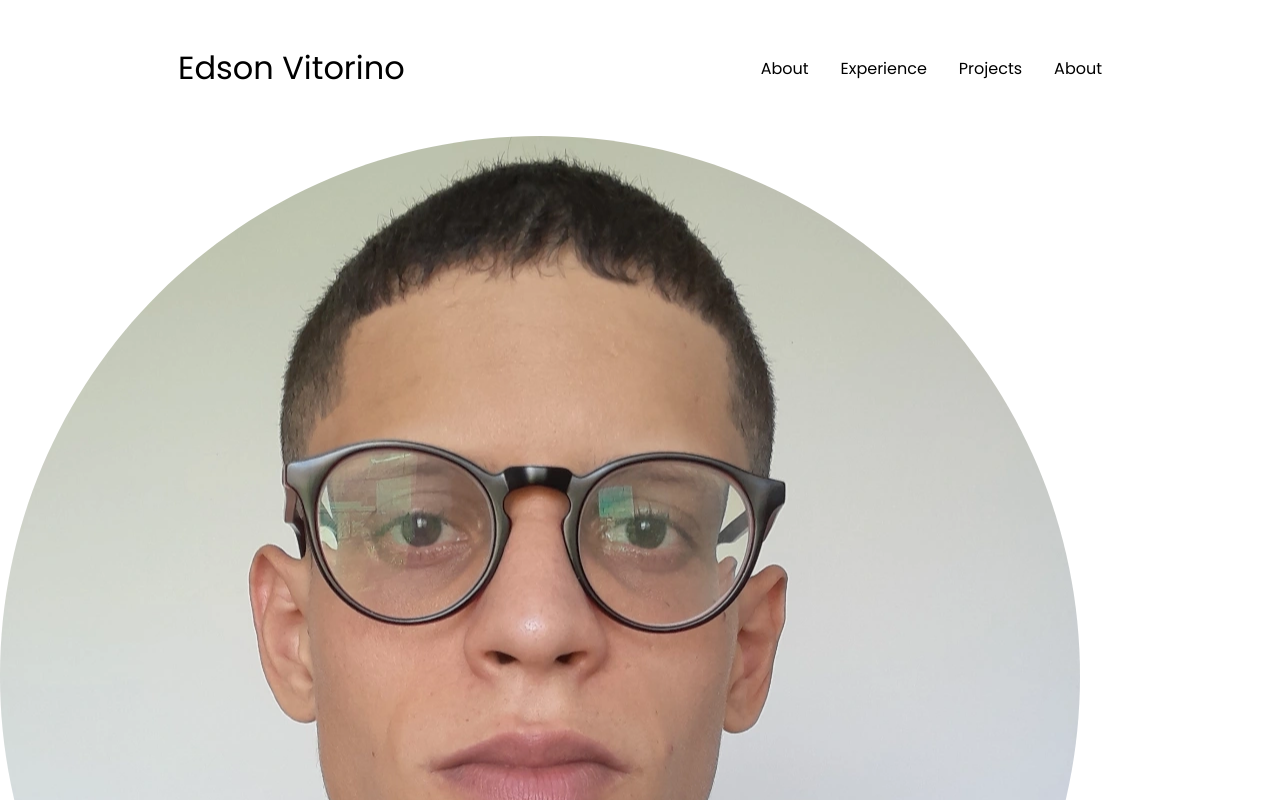
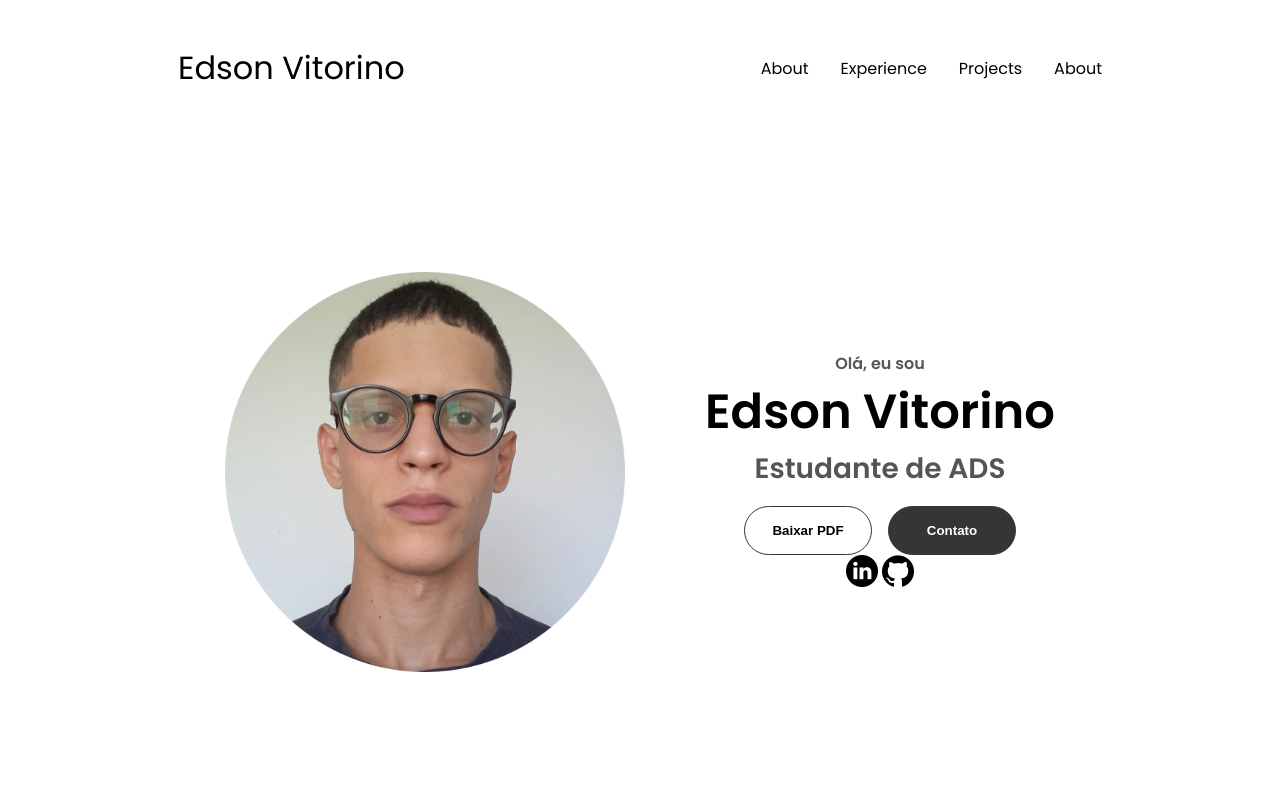
Before and after one commit to ed-vitorino/ed-vitorino.github.io, a plain HTML site: page index.html in a window 1280 px wide. Shown: the top 800 px of the page. Drawn offline with Linux system fonts and the light colour scheme.

Commit message:
CSS para a sessão "Socials"

```diff
--- a/index.html
+++ b/index.html
@@ -35,19 +35,36 @@
     </nav>
     <section id="profile">
       <div class="section__pic-container">
-        <img src="./assets/about-pic.png" alt="Foto de Edson Vitorino">
+        <img src="./assets/about-pic.png" alt="Foto de Edson Vitorino" />
       </div>
       <div class="section__text">
         <p class="section__text__p1">Olá, eu sou</p>
         <h1 class="title">Edson Vitorino</h1>
         <p class="section__text__p2">Estudante de ADS</p>
         <div class="btn-container">
-          <button class="btn btn-color-2" onclick="window.open('./assets/resume-example.pdf')">
+          <button
+            class="btn btn-color-2"
+            onclick="window.open('./assets/resume-example.pdf')"
+          >
             Baixar PDF
           </button>
-          <button class="btn btn-color-1" onclick="location.href('./#contact')">
+          <button class="btn btn-color-1" onclick="location.href='./#contact'">
             Contato
           </button>
+        </div>
+        <div class="socials-container">
+          <img
+            src="./assets/linkedin.png"
+            alt="Meu perfil Linkedin"
+            class="icon"
+            onclick="location.href='https://www.linkedin.com/in/vitorinoej/'"
+          />
+          <img
+            src="./assets/github.png"
+            alt="Meu perfil Github"
+            class="icon"
+            onclick="location.href='https://github.com/ed-vitorino'"
+          />
         </div>
       </div>
     </section>
--- a/style.css
+++ b/style.css
@@ -132,11 +132,125 @@ a:hover {
 }
 
 .hamburger-icon span:first-child {
-    transform: none;
+  transform: none;
 }
 .hamburger-icon span:first-child {
-    opacity: 1;
+  opacity: 1;
 }
 .hamburger-icon span:first-child {
-    transform: none;
+  transform: none;
 }
+
+/* SECTIONS */
+
+section {
+  padding-top: 4vh;
+  height: 96vh;
+  margin: 0 10rem;
+  box-sizing: border-box;
+  min-height: fit-content;
+}
+
+.section-container {
+  display: flex;
+}
+
+/* PROFILE SECTIONS */
+
+#profile {
+  display: flex;
+  justify-content: center;
+  gap: 5rem;
+  height: 80vh;
+}
+
+.section__pic-container {
+  display: flex;
+  height: 400px;
+  width: 400px;
+  margin: auto 0;
+}
+
+.section__text {
+  align-self: center;
+  text-align: center;
+}
+
+.section__text p {
+  font-weight: 600;
+}
+
+.section__text__p1 {
+  text-align: center;
+}
+.section__text__p2 {
+  font-size: 1.75rem;
+  margin-bottom: 1rem;
+}
+
+.title {
+  font-size: 3rem;
+  text-align: center;
+}
+
+#socials-container {
+  display: flex;
+  justify-content: center;
+  margin-top: 1rem;
+  gap: 1rem;
+}
+
+/* ICONES */
+
+.icon {
+  cursor: pointer;
+  height: 2rem;
+}
+
+/* BOTOES */
+
+.btn-container {
+  display: flex;
+  justify-content: center;
+  gap: 1rem;
+}
+
+.btn {
+  font-weight: 600;
+  transition: all 300ms ease;
+  padding: 1rem;
+  width: 8rem;
+  border-radius: 2rem;
+}
+
+.btn-color-1,
+.btn-color-2 {
+  border: rgb(53, 53, 53) 0.1rem solid;
+}
+
+.btn-color-1:hover,
+.btn-color-2:hover {
+  cursor: pointer;
+}
+
+.btn-color-1,
+.btn-color-2:hover {
+  background: rgb(53, 53, 53);
+  color: white;
+}
+
+.btn-color-1:hover {
+  background: rgb(0, 0, 0);
+}
+
+.btn-color-2 {
+  background: none;
+}
+
+.btn-color-2:hover {
+  border: rgb(255, 255, 255) 0.1rem solid;
+}
+
+.btn-container {
+  gap: 1rem;
+}
```
